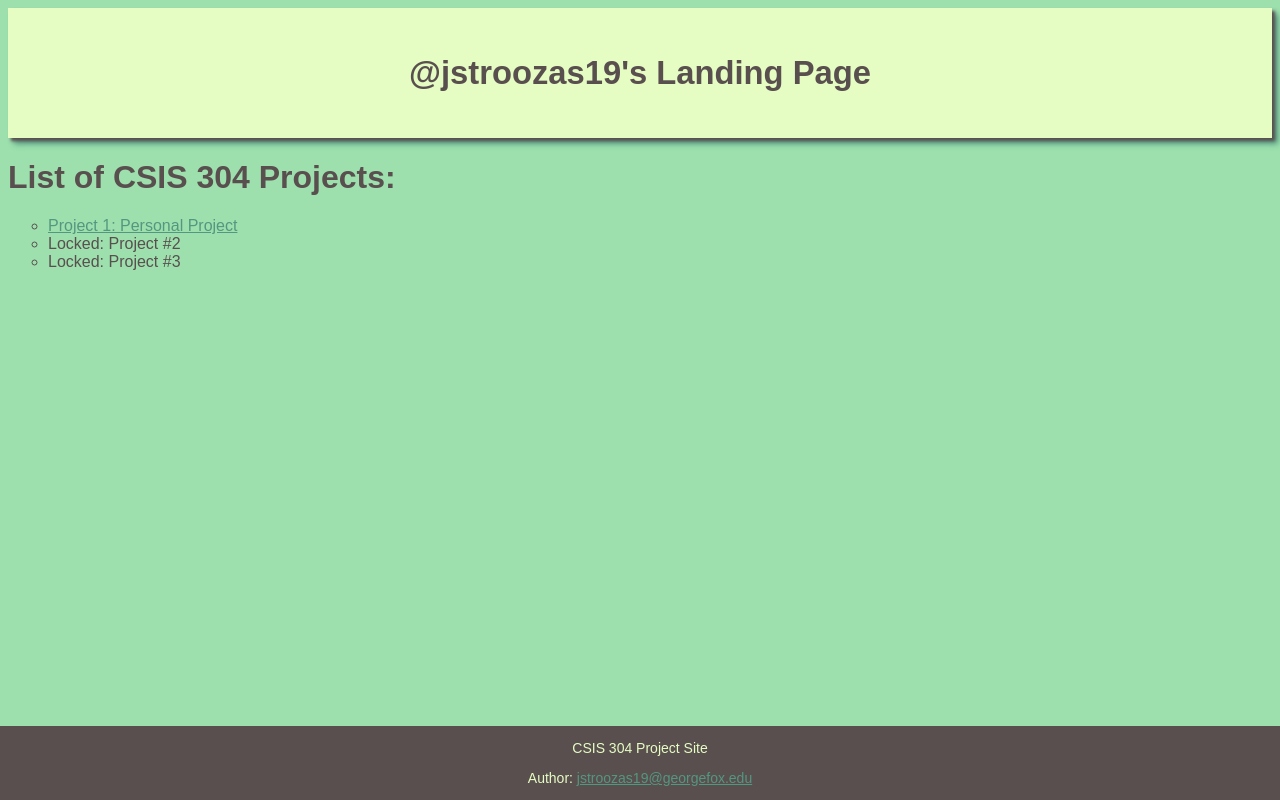
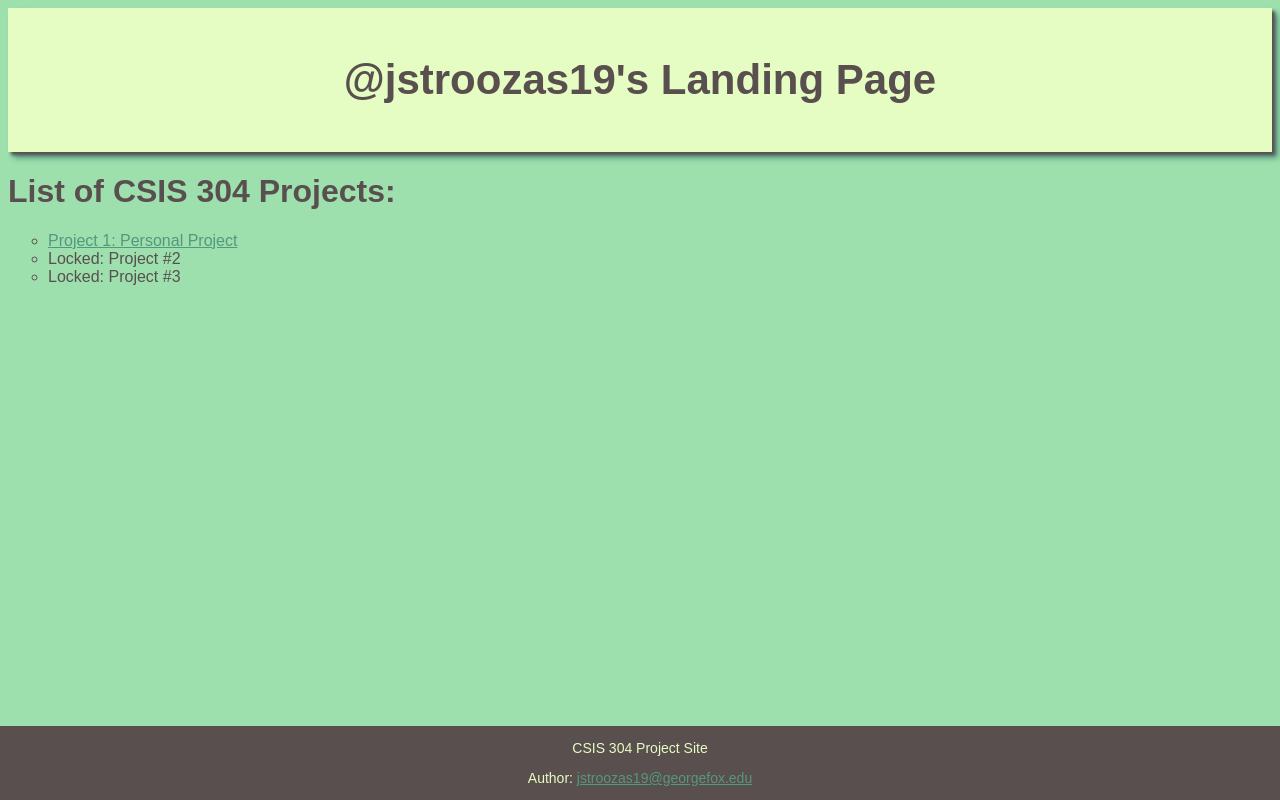
Before and after one commit to jordanstroozas/jordanstroozas.github.io, a plain HTML site: page index.html in a window 1280 px wide. Drawn offline with Linux system fonts and the light colour scheme.

Commit message:
w3 changes for index

```diff
--- a/index.html
+++ b/index.html
@@ -11,7 +11,7 @@
 <body>
 <header>
   <div class="page-header">
-    <h3>@jstroozas19's Landing Page</h2>
+    <h2>@jstroozas19's Landing Page</h2>
   </div>
 </header>
 <div class="main-content">
@@ -21,14 +21,9 @@
             <li><a href="page1.html">Project 1: Personal Project</a></li>
             <li>Locked: Project #2</li>
             <li>Locked: Project #3</li>
-    </div>
-    <div id="col2"></div>
+        </ul>
     </div>
 </div>
-
-<!-- <div id="morbin">
-  <IMG SRC="https://media.tenor.com/h9d6d1xpmlsAAAAC/morbius-morbin-time.gif" alt="Morbin time">.
-</div> -->
 
 <div class="footer">
   <p>CSIS 304 Project Site</p>
```
